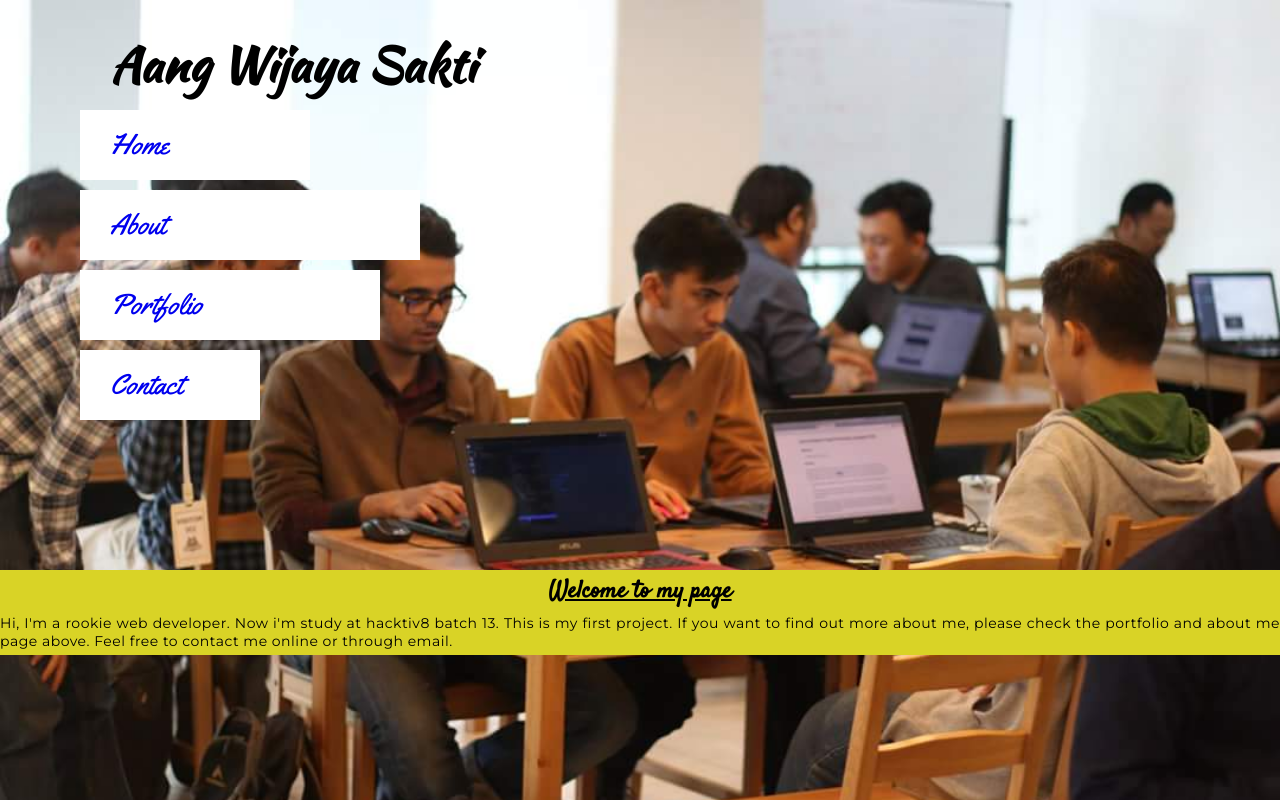
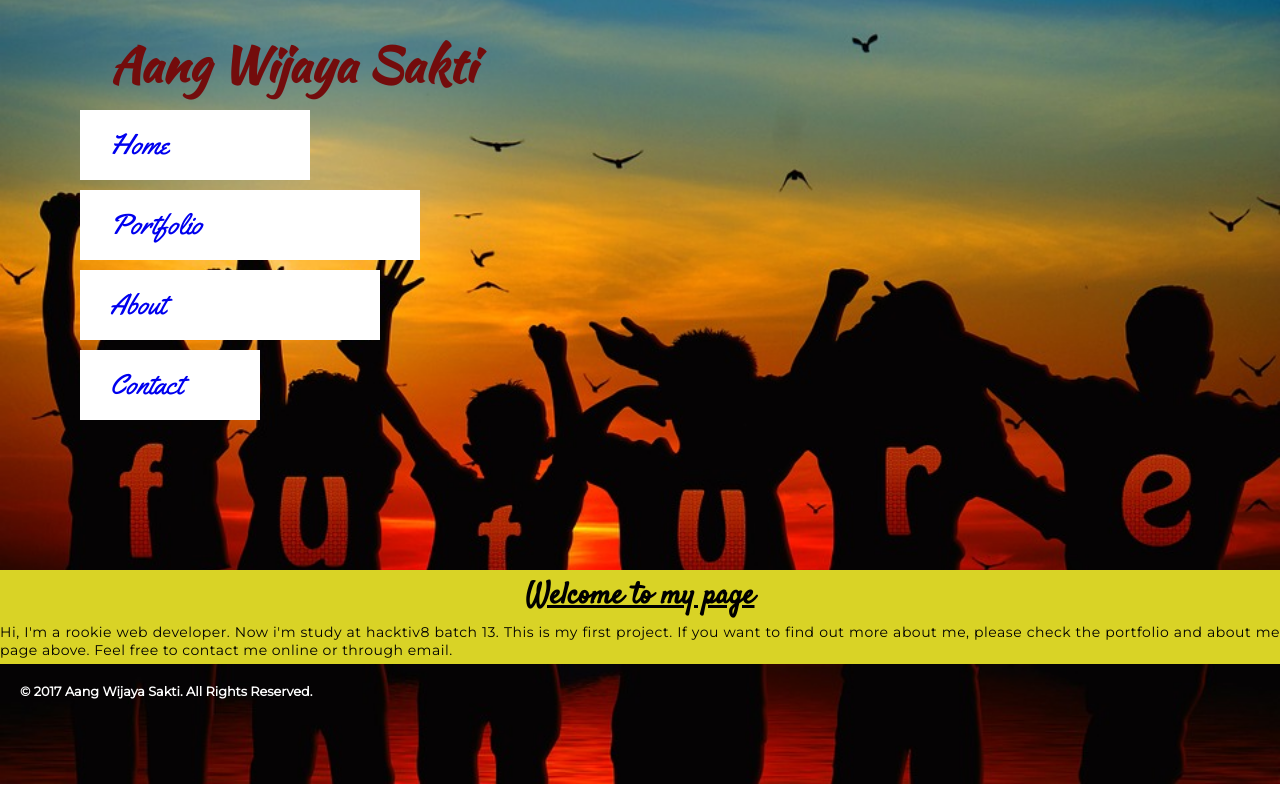
Before and after one commit to angrha/aangwijayasakti.github.io, a plain HTML site: page index.html in a window 1280 px wide. Drawn offline with Linux system fonts and the light colour scheme.

Commit message:
lagi seru aja nge desain

```diff
--- a/assets/css/style.css
+++ b/assets/css/style.css
@@ -8,6 +8,7 @@ h1 {
   font-family: 'Kaushan Script', cursive;
   font-size: 300%;
   padding-left: 110px;
+  color: #730c0c;
 }
 
 
@@ -30,12 +31,12 @@ ul {
 }
 
 #about {
-  width: 310px;
+  width: 270px;
   background-color: #fff;
 }
 
 #portfolio {
-  width: 270px;
+  width: 310px;
   background-color: #fff;
 }
 
@@ -61,18 +62,17 @@ header {
   margin: 5px;
 }
 
-.menu:visited {
-background-image: url ('../img/bercak.jpg');
-}
-
 .menu:hover {
   background-color: #4cf09e;
 }
 
 body {
-  background: url('../img/img-back.jpg');
+  background: url('../img/Future.jpg');
   background-size: cover;
+  background-position: center center;
   background-repeat: no-repeat;
+  position: relative;
+  z-index: 1;
   padding-top: 30px;
 }
 
@@ -81,11 +81,12 @@ body {
     background-color: #d9d326;
     width: 100%;
     margin: auto;
+    z-index: 2;
 }
 
 #hh {
   font-family: 'Satisfy', cursive;
-  font-size: 24px bold;
+  font-size: 20px;
   width: 100%;
   text-align: center;
   padding-top: 5px;
@@ -100,3 +101,11 @@ p {
   width: 100%;
   padding: 5px 0px;
 }
+
+footer {
+  margin: 20px;
+  font-family: 'Montserrat', sans-serif;
+  font-size: 80%;
+  font-weight: bold;
+  color: #fff;
+}
--- a/index.html
+++ b/index.html
@@ -21,16 +21,16 @@
                     Home
                 </a>
             </li>
-            <li id="about">
-                <a href="about.html" class="menu">
-                    About
-                </a>
             </li>
             <li id="portfolio">
                 <a href="portfolio.html"  class="menu">
                     Portfolio
                 </a>
             </li>
+            <li id="about">
+                <a href="about.html" class="menu">
+                    About
+                </a>
             <li id="contact">
                 <a href="contact.html"  class="menu">
                     Contact
@@ -49,6 +49,8 @@
         please check the portfolio and about me page above. Feel free to contact
         me online or through email. </p>
 </div>
-<footer> </footer>
+    <footer>
+        &copy; 2017 Aang Wijaya Sakti. All Rights Reserved.
+     </footer>
   </body>
 </html>
```
Also changed, not shown: assets/img/Future.jpg (added).
